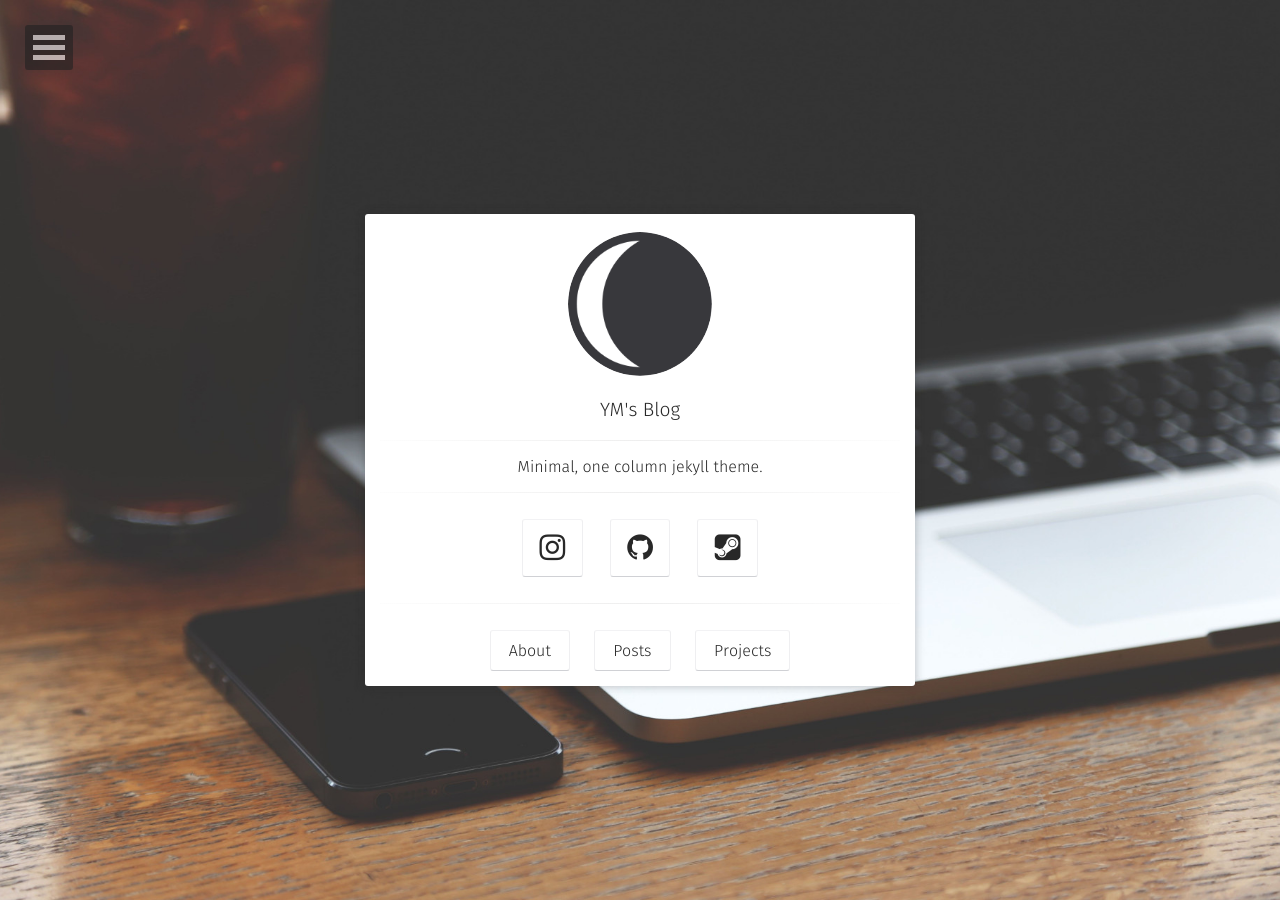
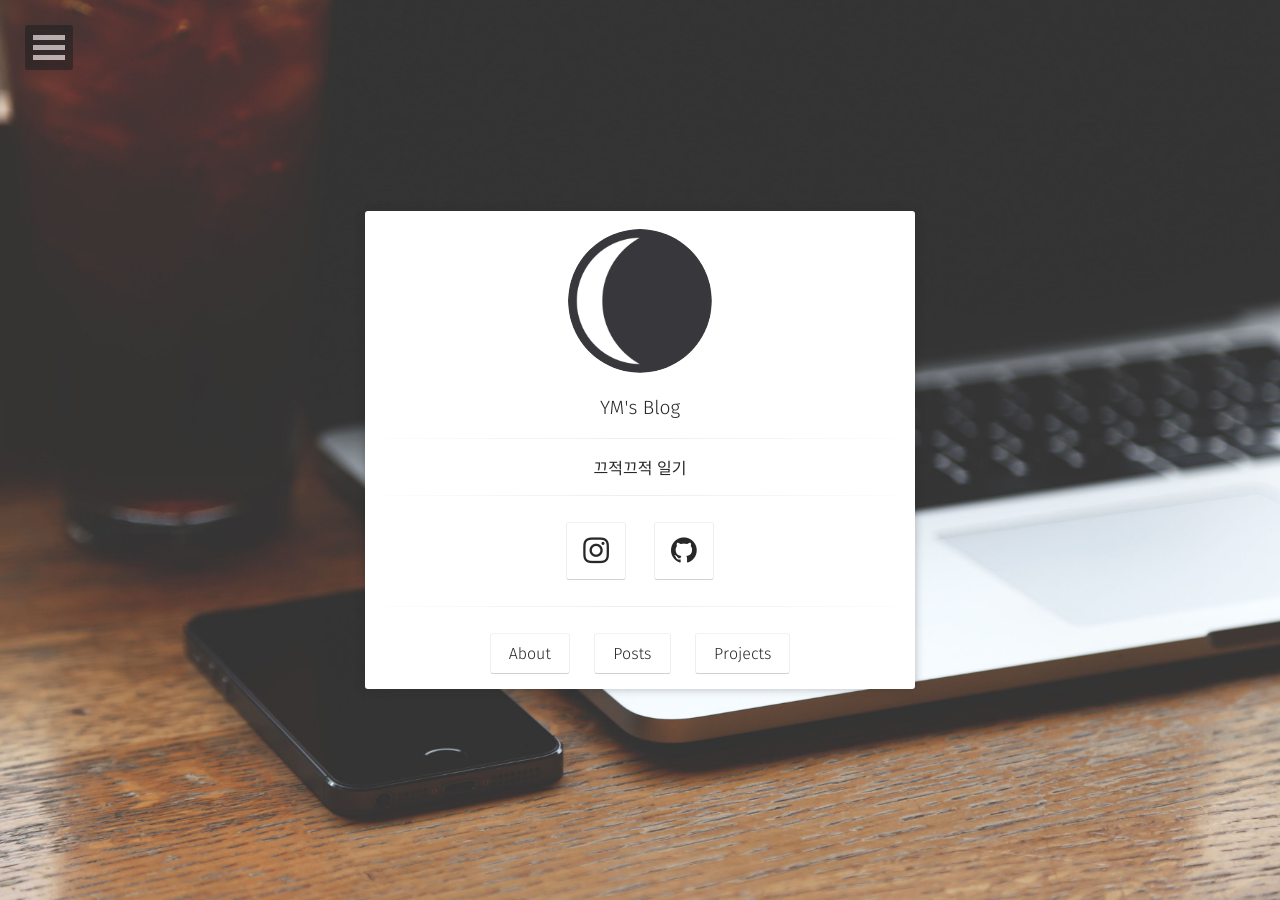
Before and after one commit to ymym-j/ymym-j.github.com, a Jekyll site: the page built from index.html, in a window 1280 px wide. Built offline with Jekyll 4.4.1, drawn with Linux system fonts in a browser that asks for light colours; some web fonts are replaced.

Commit message:
Update _config.yml

```diff
--- a/_config.yml
+++ b/_config.yml
@@ -1,14 +1,14 @@
 # Site
 title:              YM's Blog
-bio:                'Minimal, one column jekyll theme.'
-description:        "Moon is a minimal, one column jekyll theme for your blog."
+bio:                '끄적끄적 일기'
+description:        "기록하는 블로그"
 reading_time:       true
 words_per_minute:   200
 logo:               'assets/img/logo.png'
 background:         'assets/img/placeholder-big.jpg'
 tiled_bg:           false   # Set this true if you want to tile your background image, otherwise it will be covered
-locale:             en_US
-url:                https://taylantatli.github.io/Moon
+locale:             ko-KR
+url:                https://ymym-j.github.io/
 
 # Jekyll
 permalink:          /:title/
@@ -40,17 +40,17 @@ disqus_shortname:   taylantatli
 #email:
 #twitter:            username
 #facebook:           username
-github-url:         username
+github-url:         https://github.com/ymym-j
 #stackoverflow:     123456/username   from a "http://stackoverflow.com/users/123456/username" link
 #linkedin:          username
 #xing:              username
-instagram:          username
+instagram:          https://www.instagram.com/ymym_j/
 #lastfm:            username
 #tumblr:            username
 #medium:            '@username'
 #pinterest:         username
 #foursquare:        username
-steam:              username
+#steam:              username
 #dribbble:          username
 #youtube:           username
 #youtube-channel:   channel
```
